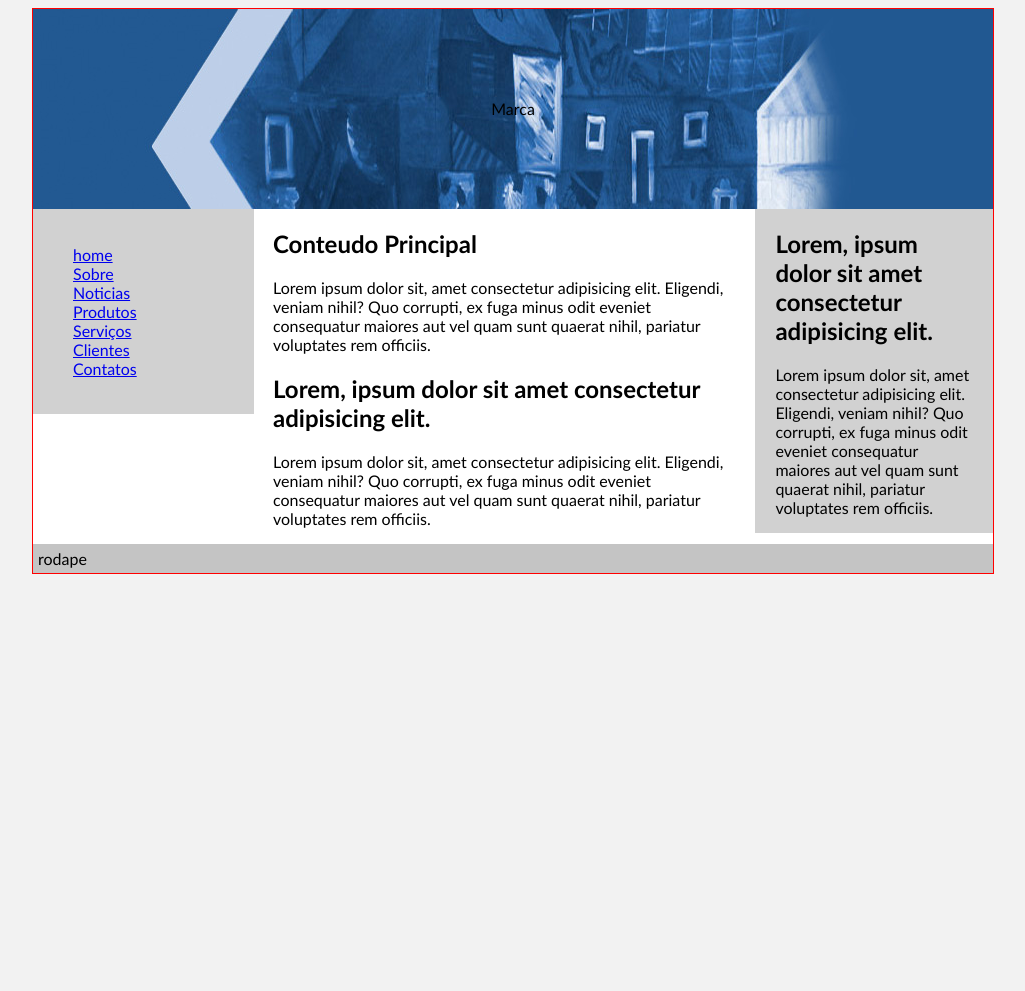
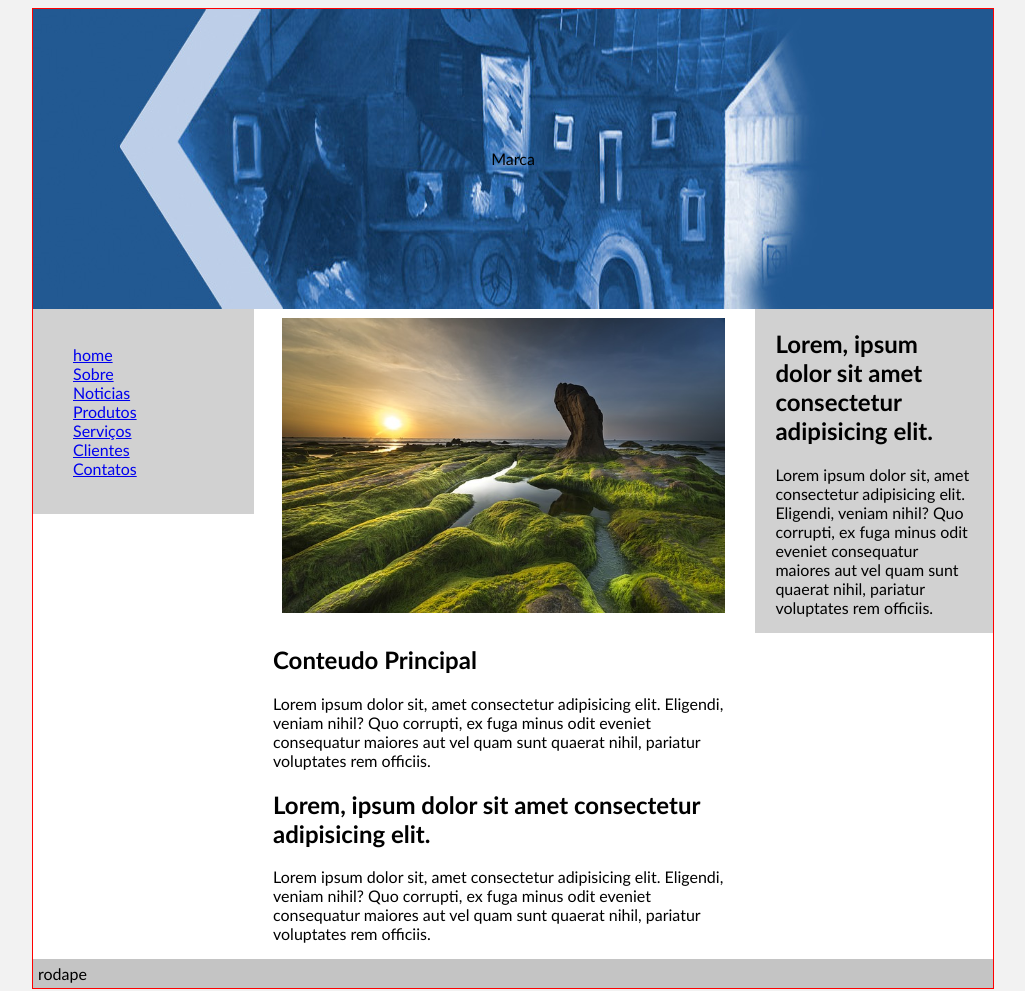
Before and after one commit to poraodonando/Domine_WEB, a plain HTML site: page CSS3_avançado/imagens fluidas/index.html in a window 1280 px wide. Shown: the whole page, without its empty margins (127-1152 px from the left). Before the commit the page ends 800 px from the top, so only its background shows below. Drawn offline with Linux system fonts and the light colour scheme.

Commit message:
imagens fluidas

```diff
--- a/CSS3_avançado/imagens fluidas/estilo.css
+++ b/CSS3_avançado/imagens fluidas/estilo.css
@@ -16,11 +16,21 @@ body{
 
 #marca{
 
-    height: 200px;
-    background: #9E9E9E url(../assets/imagens/cabecalho2.jpg);
+    height: 300px;
+    background: #9E9E9E url(../assets/imagens/cabecalho2.jpg) no-repeat center;
     text-align: center;
-    line-height: 200px;
+    line-height: 300px;
 
+}
+/*#imagem{
+    width: 80%;
+    overflow: hidden;
+    border: 5px solid red;
+}*/
+img.img-noticia{
+    width: 96%;
+    padding: 2%;
+    max-width: 600px;
 }
 
 #conteudo{
--- a/CSS3_avançado/imagens fluidas/index.html
+++ b/CSS3_avançado/imagens fluidas/index.html
@@ -16,6 +16,11 @@
         <div id="marca">Marca</div>
         <div id="conteudo">
            <div id="conteudo-principal">
+
+
+            <img class="img-noticia" src="../assets/imagens/natureza.jpg" alt="" srcset="">
+
+
 
             <h2>Conteudo Principal </h2>
             <p>Lorem ipsum dolor sit, amet consectetur adipisicing elit. Eligendi, veniam nihil? Quo corrupti, ex fuga minus odit eveniet consequatur maiores aut vel quam sunt quaerat nihil, pariatur voluptates rem officiis.</p>
```
